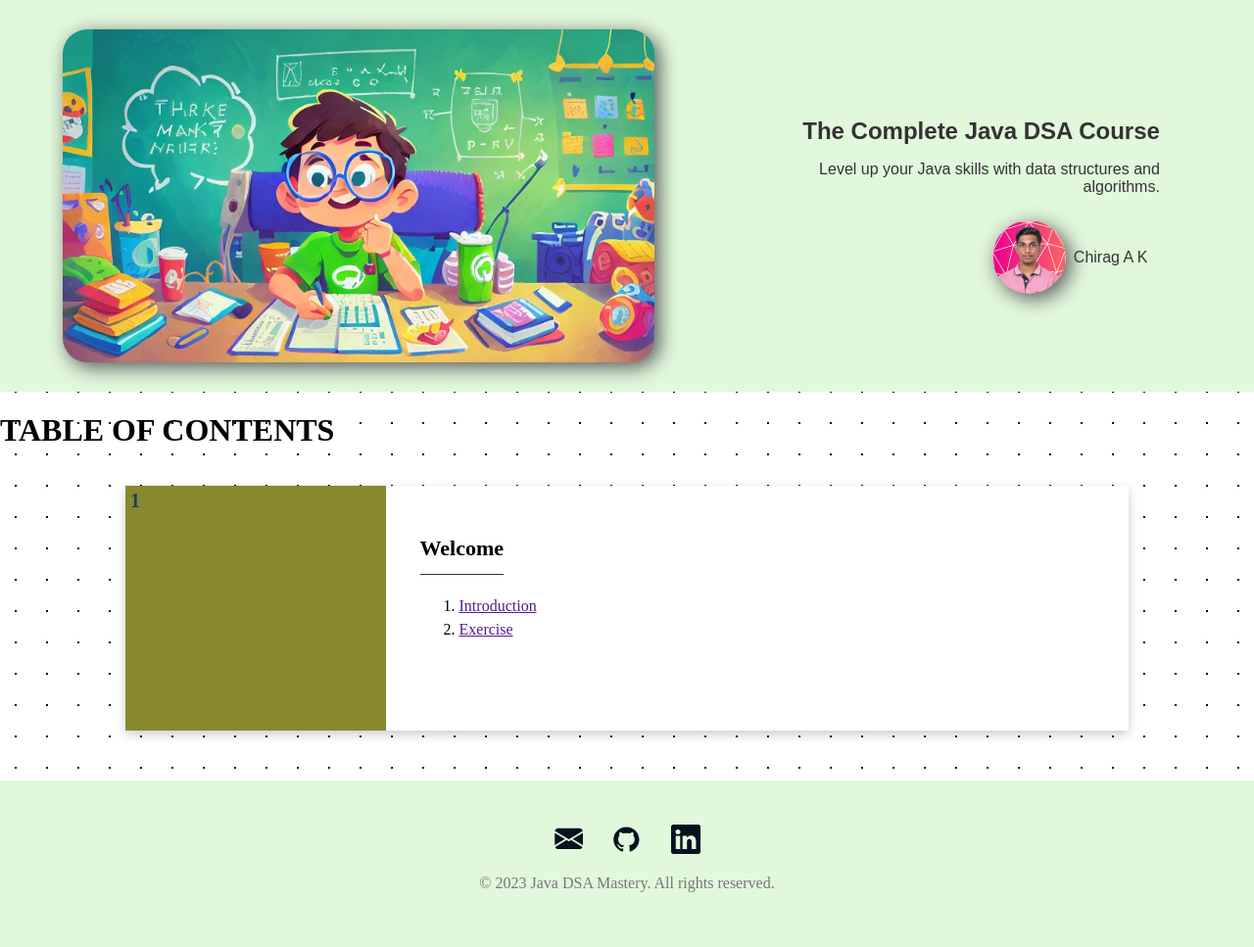
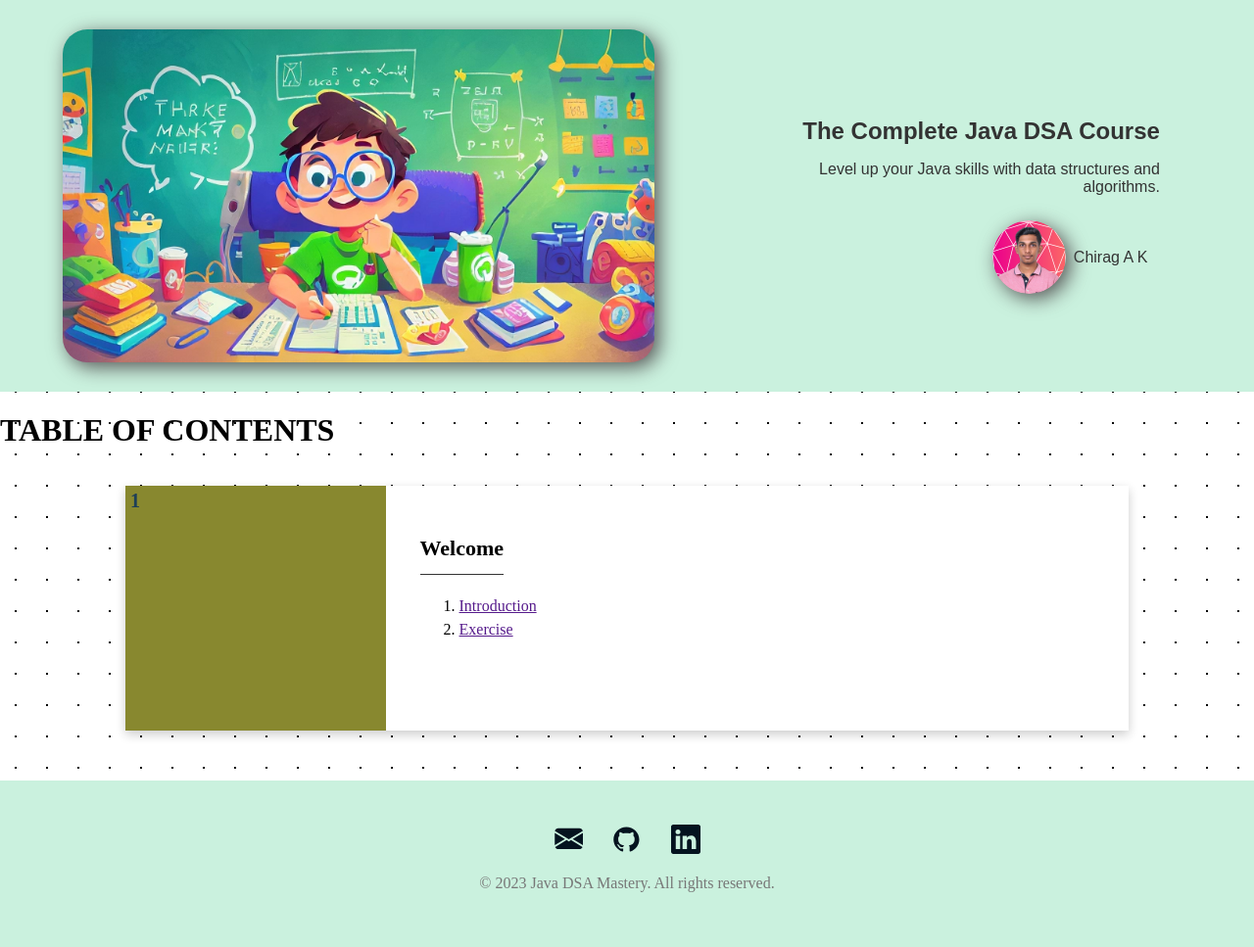
Before and after one commit to chiragak/dsa101.github.io, a PHP site: page /index.html in a window 1280 px wide. Shown: the whole page at 98% size. Run offline with PHP 8.4, Linux system fonts and the light colour scheme; some libraries are stand-ins or nearby versions.

Commit message:
modified style.css in css

```diff
--- a/assets/css/style.css
+++ b/assets/css/style.css
@@ -75,7 +75,7 @@ body {
 
 }
 .footer {
-    background-color: #e1f8dc;
+    background-color: #caf1de;
     color: #777777;
     padding: 40px;
     text-align: center;
@@ -127,7 +127,7 @@ body {
   align-items: center;
   width: 100%;
   height: 400px;
-  background-color: #e1f8dc;
+  background-color: #caf1de;
 }
 .courseicon {
   display: flex;
```
